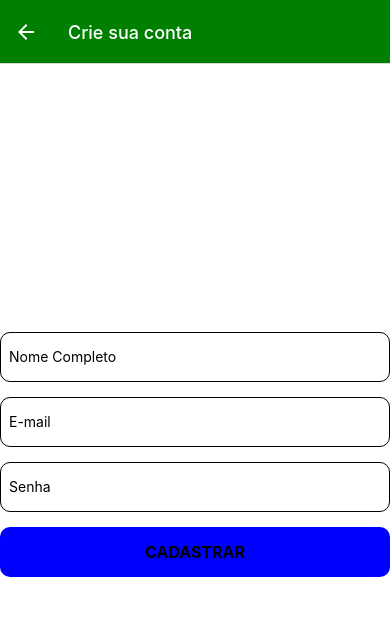
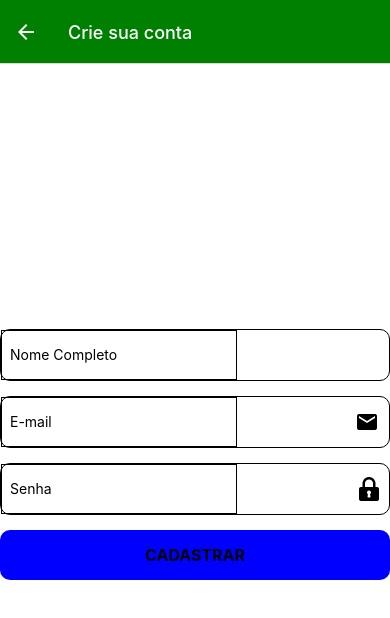
Before and after one commit to kaue-S/eco-food-app, a React Native app: screen /Cadastro in a window 390 px wide. Shown: the top 618 px of the page. Built offline with nearby package versions, Linux system fonts and the light colour scheme.

Commit message:
adição de ícones nos inputs

```diff
--- a/package.json
+++ b/package.json
@@ -9,19 +9,20 @@
     "web": "expo start --web"
   },
   "dependencies": {
+    "@expo/vector-icons": "^14.0.0",
     "@firebase/auth": "^1.7.0",
     "@react-native-async-storage/async-storage": "^1.23.1",
     "@react-navigation/native": "^6.1.17",
     "@react-navigation/native-stack": "^6.9.26",
     "expo": "~50.0.14",
+    "expo-font": "~11.10.3",
     "expo-splash-screen": "~0.26.4",
     "expo-status-bar": "~1.11.1",
     "firebase": "^10.10.0",
     "react": "18.2.0",
     "react-native": "0.73.6",
     "react-native-safe-area-context": "^4.9.0",
-    "react-native-screens": "^3.30.1",
-    "expo-font": "~11.10.3"
+    "react-native-screens": "^3.30.1"
   },
   "devDependencies": {
     "@babel/core": "^7.20.0"
--- a/src/screens/CadastroUsuario.js
+++ b/src/screens/CadastroUsuario.js
@@ -5,8 +5,10 @@ import {
   Text,
   TextInput,
   TouchableOpacity,
-  View,
+  View
 } from "react-native";
+import { Fontisto } from '@expo/vector-icons';
+import { MaterialIcons } from '@expo/vector-icons';
 import SafeContainer from "../components/SafeContainer";
 import { createUserWithEmailAndPassword, updateProfile } from "firebase/auth";
 import { auth } from "../../firebase.config";
@@ -72,18 +74,27 @@ export default function CadastroUsuario({ navigation }) {
   return (
     <SafeContainer>
       <View style={styles.formulario}>
+        <View style={styles.campoCadastro}>
+
         <TextInput
           placeholder="Nome Completo"
           style={styles.input}
           keyboardType="default"
           onChangeText={(valor) => setNome(valor)}
+
         />
+        </View>
+        <View style={styles.campoCadastro}>
         <TextInput
           placeholder="E-mail"
           style={styles.input}
           keyboardType="email-address"
           onChangeText={(valor) => setEmail(valor)}
         />
+          <MaterialIcons style={styles.iconeInput} name="email" size={24} color="black" />
+        </View>
+
+        <View style={styles.campoCadastro}>
           <TextInput
             placeholder="Senha"
             style={styles.input}
@@ -91,6 +102,8 @@ export default function CadastroUsuario({ navigation }) {
             secureTextEntry
             onChangeText={(valor) => setSenha(valor)}
           />
+          <Fontisto style={styles.iconeInput} name="locked" size={24} color="black" />
+        </View>
         <TouchableOpacity
           style={styles.botaoCadastro}
           onPress={cadastrar}
@@ -108,11 +121,23 @@ const styles = StyleSheet.create({
     gap: 15,
   },
 
+  campoCadastro: {
+    flexDirection: "row",
+    alignItems: "center",
+    justifyContent: "space-between",
+    borderWidth: 1,
+    borderRadius: 10,
+   },
+
   input: {
-    borderWidth: 1,
     height: 50,
     padding: 8,
-    borderRadius: 10,
+    borderWidth: 1,
+
+  },
+
+  iconeInput: {
+    marginRight: 10,
   },
 
   botaoCadastro: {
```
Also changed, not shown: 1 other file (tests, documents, lock files or other folders). Lines whose indentation alone changed are shown as unchanged.
